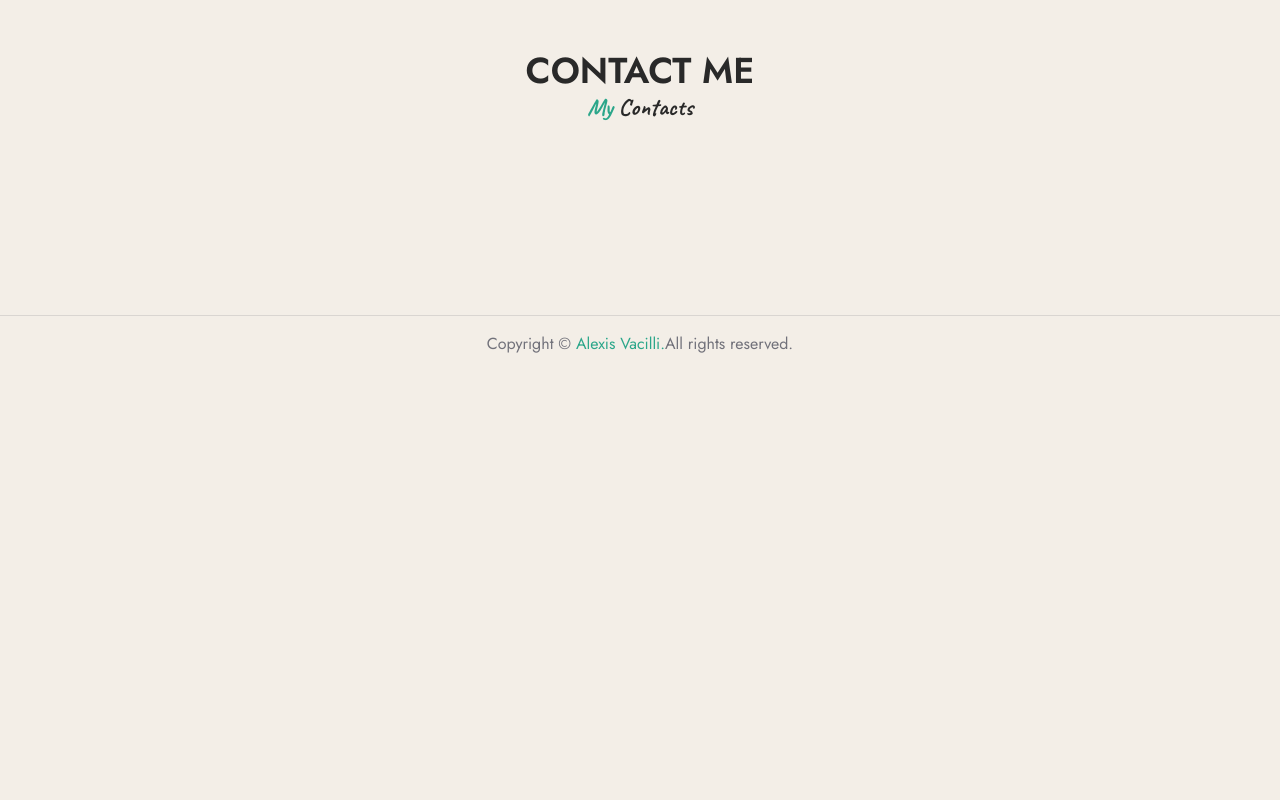
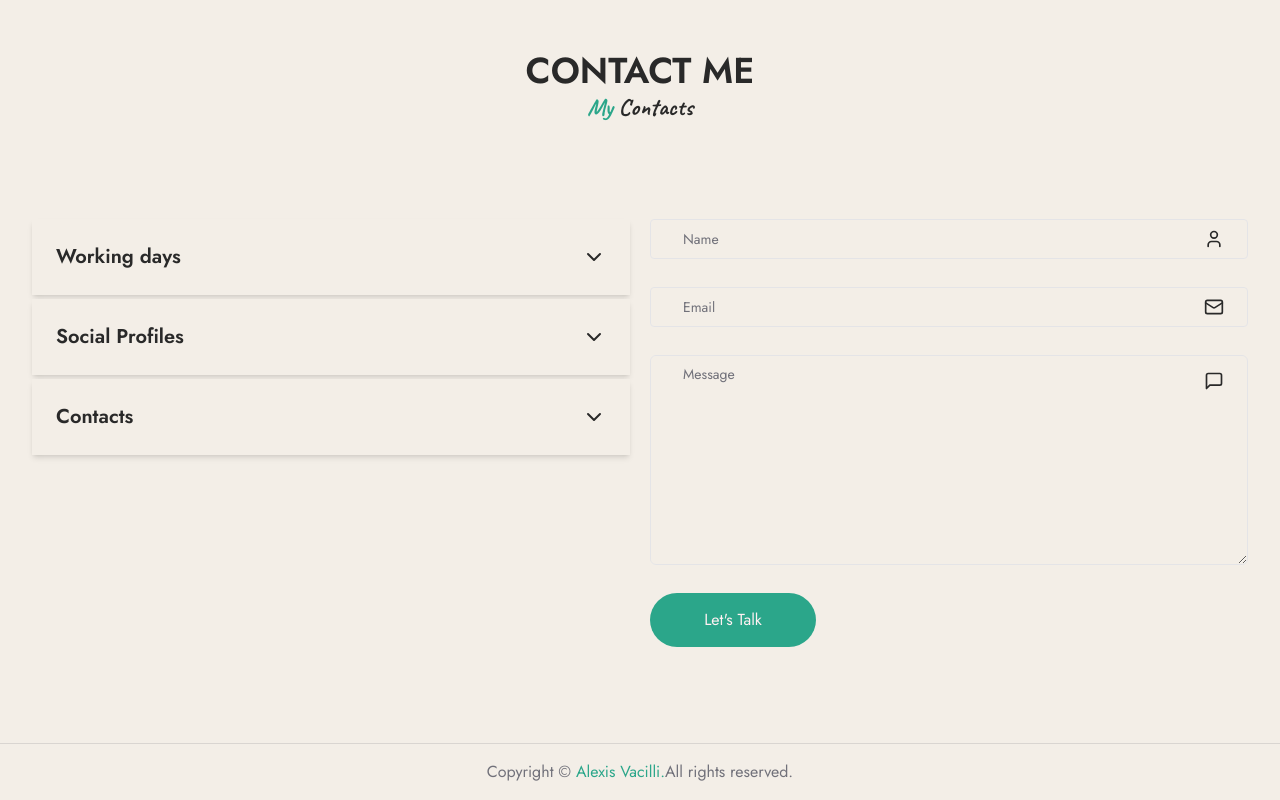
Before and after one commit to Alexis-Vacilli/av-portfolio, a Next.js app: page / in a window 1280 px wide. Shown: the part 4931-5731 px from the top of the page. Before the commit the page ends 5303 px from the top, so only its background shows below. Built offline with nearby package versions, Linux system fonts and the light colour scheme.

Commit message:
added form

```diff
--- a/components/Contact.jsx
+++ b/components/Contact.jsx
@@ -1,11 +1,13 @@
-'use client';
+"use client";
 import { Map, Mail, BookUser } from "lucide-react";
 import {
   Accordion,
   AccordionContent,
   AccordionItem,
   AccordionTrigger,
-} from "@/components/ui/accordion"
+} from "@/components/ui/accordion";
+import Form from "./Form";
+import Socials from "./ui/Socials";
 
 const Contact = () => {
   return (
@@ -18,6 +20,63 @@ const Contact = () => {
             <span className="text-primary">My</span> Contacts
           </p>
         </div>
+        {/* Content */}
+        <div className="w-full flex flex-col gap-x-5 gap-y-20 md:flex-row justify-between">
+          {/* Accordions */}
+          <div className="w-full md:w-1/2 text-center mb-4 md:mb-0">
+            <Accordion className="flex flex-col gap-y-1">
+              <AccordionItem
+                value="item-1"
+                className="bg-background  border-b-0 shadow-md"
+              >
+                <AccordionTrigger className="text-xl font-semibold px-6 py-6">
+                  Working days
+                </AccordionTrigger>
+                <AccordionContent className="bg-white/20 dark:bg-black/10 text-start px-10 py-12 font-light text-base">
+                  Lorem ipsum dolor sit amet consectetur adipisicing elit.
+                  Excepturi, laboriosam nam quisquam culpa reprehenderit
+                  laudantium dolore? Placeat aut quae est repellat obcaecati
+                  architecto provident porro beatae inventore accusantium
+                  doloribus aspernatur accusamus nobis laborum enim, qui ea! Ut
+                  animi excepturi quibusdam.
+                </AccordionContent>
+              </AccordionItem>
+              <AccordionItem
+                value="item-2"
+                className="bg-background border-b-0 shadow-md"
+              >
+                <AccordionTrigger className="text-xl font-semibold px-6 py-6">
+                  Social Profiles
+                </AccordionTrigger>
+                <AccordionContent className="bg-white/20 dark:bg-black/10 text-start px-10 py-12 font-light text-lg grid grid-cols-2 gap-4">
+                  <div>Twitter</div>
+                  <div>LinkedIn</div>
+                  <div>Dribble</div>
+                  <div>Facebook</div>
+                </AccordionContent>
+              </AccordionItem>
+              <AccordionItem
+                value="item-3"
+                className="bg-background border-b-0 shadow-md"
+              >
+                <AccordionTrigger className="text-xl font-semibold px-6 py-6">
+                  Contacts
+                </AccordionTrigger>
+                <AccordionContent className="bg-white/20 dark:bg-black/10 text-start px-10 py-12 font-light text-lg flex flex-col gap-y-2">
+                  <ul className='max-w-md space-y-1 text-gray-500 list-disc list-inside text-foreground dark:text-foreground'>
+                    <li>alexisvacilli10@gmail.com</li>
+                    <li>alexisvacilli.com</li>
+                    <li>+250780535440</li>
+                  </ul>
+                </AccordionContent>
+              </AccordionItem>
+            </Accordion>
+          </div>
+          {/* Form */}
+          <div className="w-full md:w-1/2 text-center">
+            <Form />
+          </div>
+        </div>
       </div>
     </section>
   );
--- a/components/Form.jsx
+++ b/components/Form.jsx
@@ -1,7 +1,25 @@
-'use client';
+"use client";
+import { Button } from "./ui/button";
+import { Input } from "./ui/input";
+import { Textarea } from "./ui/textarea";
+import {User, MailIcon, ArrowRightIcon, MessageSquare} from 'lucide-react'
 
 const Form = () => {
-  return <div>Form</div>;
+  return <form className='flex flex-col gap-y-7'>
+    <div className='relative flex items-center'>
+      <Input type='name' id='name' placeholder='Name' />
+      <User className='absolute right-6' size={20} />
+    </div>
+    <div className='relative flex items-center'>
+      <Input type='email' id='email' placeholder='Email' />
+      <MailIcon className='absolute right-6' size={20} />
+    </div>
+    <div className='relative flex items-center'>
+      <Textarea type='message' id='message' placeholder='Message' />
+      <MessageSquare className='absolute right-6 top-4' size={20} />
+    </div>
+    <Button className='flex items-center max-w-[166px] '>Let's Talk</Button>
+  </form>
 };
 
 export default Form;
--- a/components/ui/input.jsx
+++ b/components/ui/input.jsx
@@ -7,7 +7,7 @@ const Input = React.forwardRef(({ className, type, ...props }, ref) => {
     (<input
       type={type}
       className={cn(
-        "flex h-10 w-full rounded-md border border-input bg-background px-3 py-2 text-sm ring-offset-background file:border-0 file:bg-transparent file:text-sm file:font-medium placeholder:text-muted-foreground focus-visible:outline-none focus-visible:ring-2 focus-visible:ring-ring focus-visible:ring-offset-2 disabled:cursor-not-allowed disabled:opacity-50",
+        "flex h-10 w-full rounded-sm border border-input bg-background px-8 py-2 text-sm ring-offset-background file:border-0 file:bg-transparent file:text-sm file:font-medium placeholder:text-muted-foreground focus-visible:outline-none focus-visible:ring-2 focus-visible:ring-ring focus-visible:ring-offset-2 disabled:cursor-not-allowed disabled:opacity-50",
         className
       )}
       ref={ref}
--- a/components/ui/textarea.jsx
+++ b/components/ui/textarea.jsx
@@ -6,7 +6,7 @@ const Textarea = React.forwardRef(({ className, ...props }, ref) => {
   return (
     (<textarea
       className={cn(
-        "flex min-h-[80px] w-full rounded-md border border-input bg-background px-3 py-2 text-sm ring-offset-background placeholder:text-muted-foreground focus-visible:outline-none focus-visible:ring-2 focus-visible:ring-ring focus-visible:ring-offset-2 disabled:cursor-not-allowed disabled:opacity-50",
+        "flex min-h-[210px] w-full rounded-md border border-input bg-background px-8 py-2 text-sm ring-offset-background placeholder:text-muted-foreground focus-visible:outline-none focus-visible:ring-2 focus-visible:ring-ring focus-visible:ring-offset-2 disabled:cursor-not-allowed disabled:opacity-50",
         className
       )}
       ref={ref}
```
Also changed, not shown: components/Resume.jsx (+75 -45 lines).
